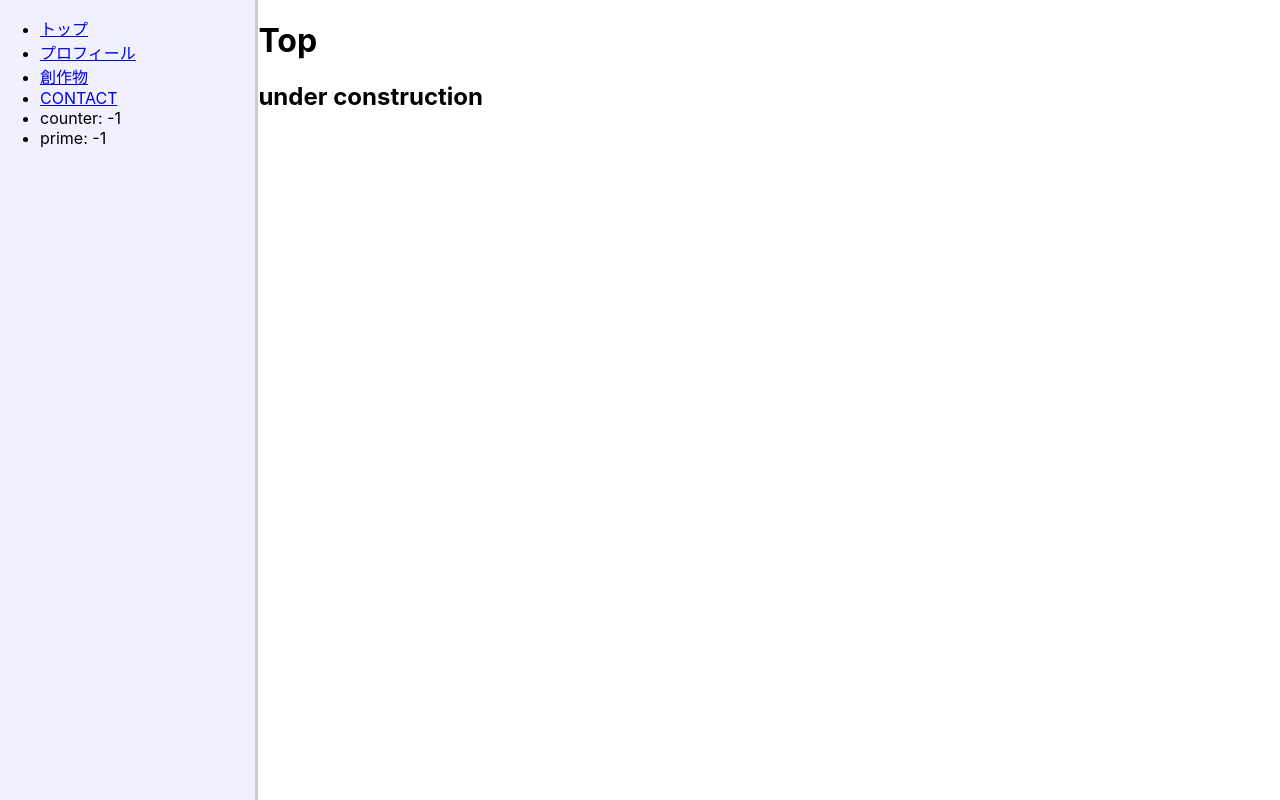
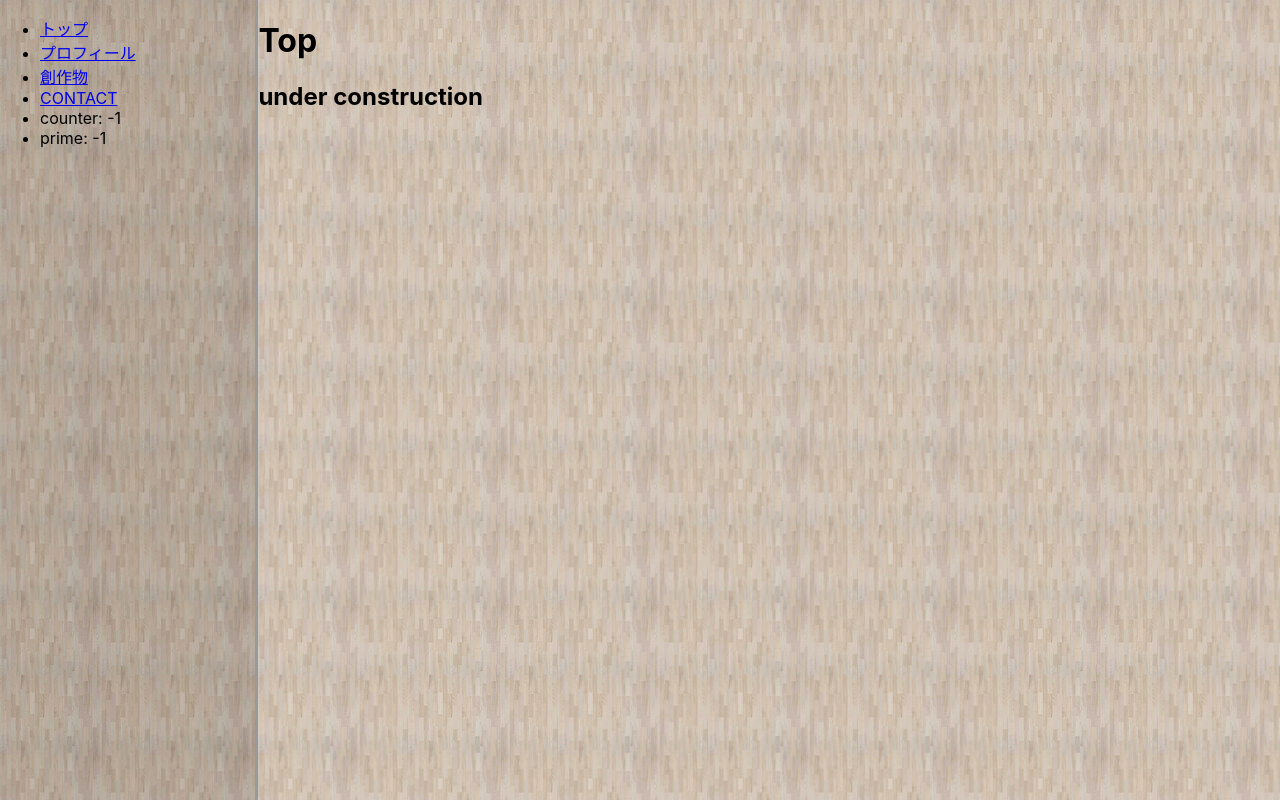
Before and after one commit to ts-uc/PrimeCounter, a React (Create React App) app: page / in a window 1280 px wide. Built offline with nearby package versions, Linux system fonts and the light colour scheme; no server answers; the database is empty.

Commit message:
背景画像の追加、不要なファイルの削除

```diff
--- a/src/assets/App.css
+++ b/src/assets/App.css
@@ -15,6 +15,7 @@
 }
 
 .Content{
+  background-image: url(woodtexture.gif);
   float: right;
   min-height: 100vh;
   width:80%;
@@ -22,8 +23,9 @@
 
 .Side {
   float: left;
-  background-color: #f0f0ff;
-  border-right: solid 3px #ccc;
+  background-image: url(woodtexture_side.gif);
+
+  border-right: solid 3px #999;
   width: 20%;
   min-height: 100vh;
 }
--- a/src/components/CalcPrime.js
+++ b/src/components/CalcPrime.js
@@ -1,9 +1,6 @@
-import React, { useState, useEffect } from "react";
-import { ShowPrime } from "./ShowPrime";
+import React, { useEffect } from "react";
 
 export const CalcPrime = (props) => {
-  const [prime, setPrime] = useState(-1);
-
   function Prime(n) {
     if (n < 1 || 1000000 < n) return 0;
     var iPrimes = new Array();
--- a/src/components/GetAndSetCounter.js
+++ b/src/components/GetAndSetCounter.js
@@ -1,10 +1,8 @@
-import React, { useState, useEffect } from "react";
-import { ShowCounter } from "./ShowCounter";
+import React, { useEffect } from "react";
 import { doc, getDoc, setDoc } from "firebase/firestore";
 import { db } from "../firebase";
 
 export const GetAndSetCounter = (props) => {
-  const [counter, setCounter] = useState(-1);
   const docRef = doc(db, "counter", "counter");
 
   useEffect(async () => {
--- a/src/components/ShowPrime.js
+++ /dev/null
@@ -1,6 +0,0 @@
-export const ShowPrime = (props) => {
-  if (props.prime == -1) {
-    return <p>素数計算中…</p>;
-  }
-  return <p>{props.counter}番目の素数は、{props.prime}です。</p>;
-};
```
Also changed, not shown: src/components/DefaultContent.js (deleted, +0 -11 lines), src/assets/woodtexture.gif (added), src/assets/woodtexture_side.gif (added).
